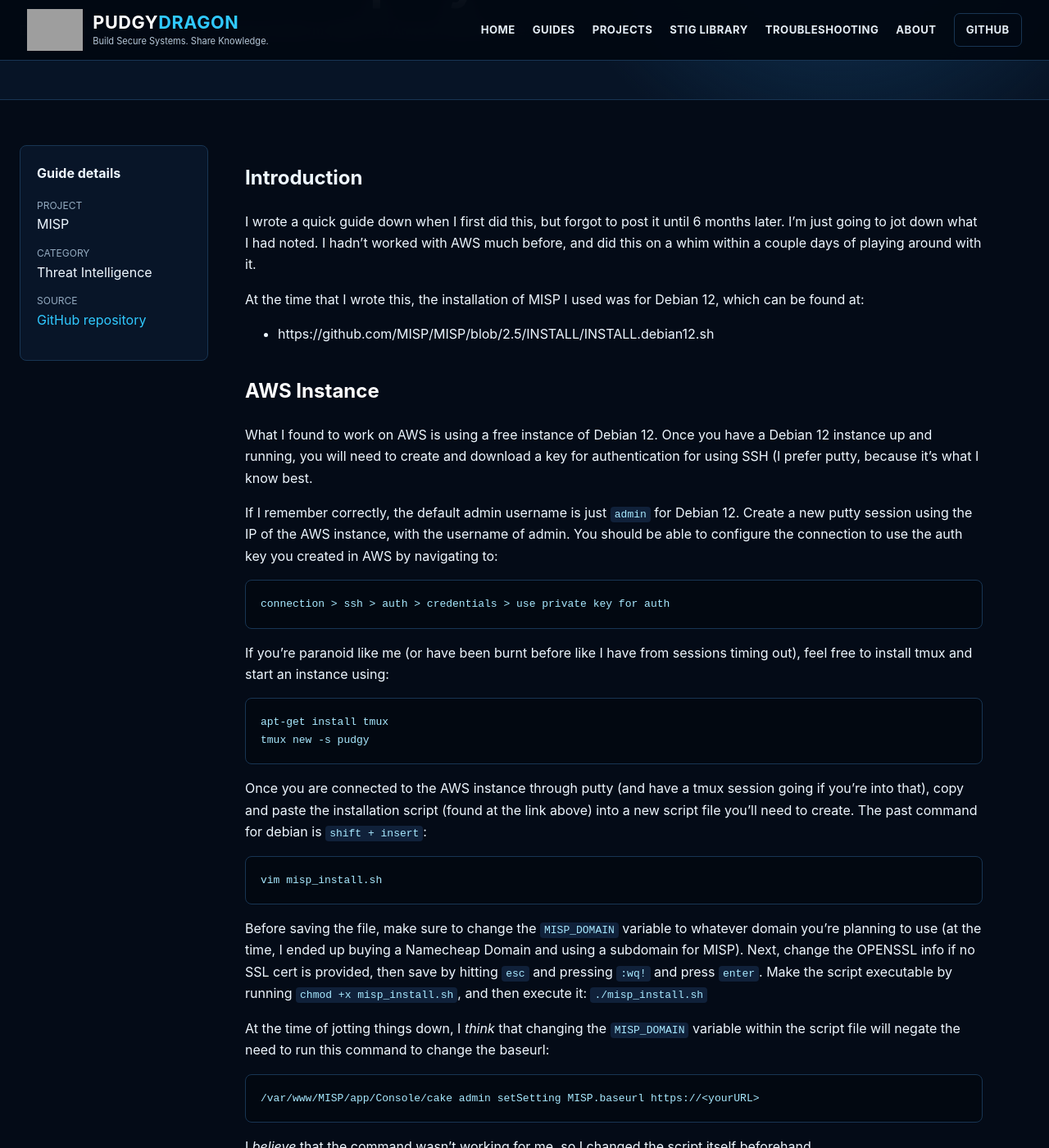
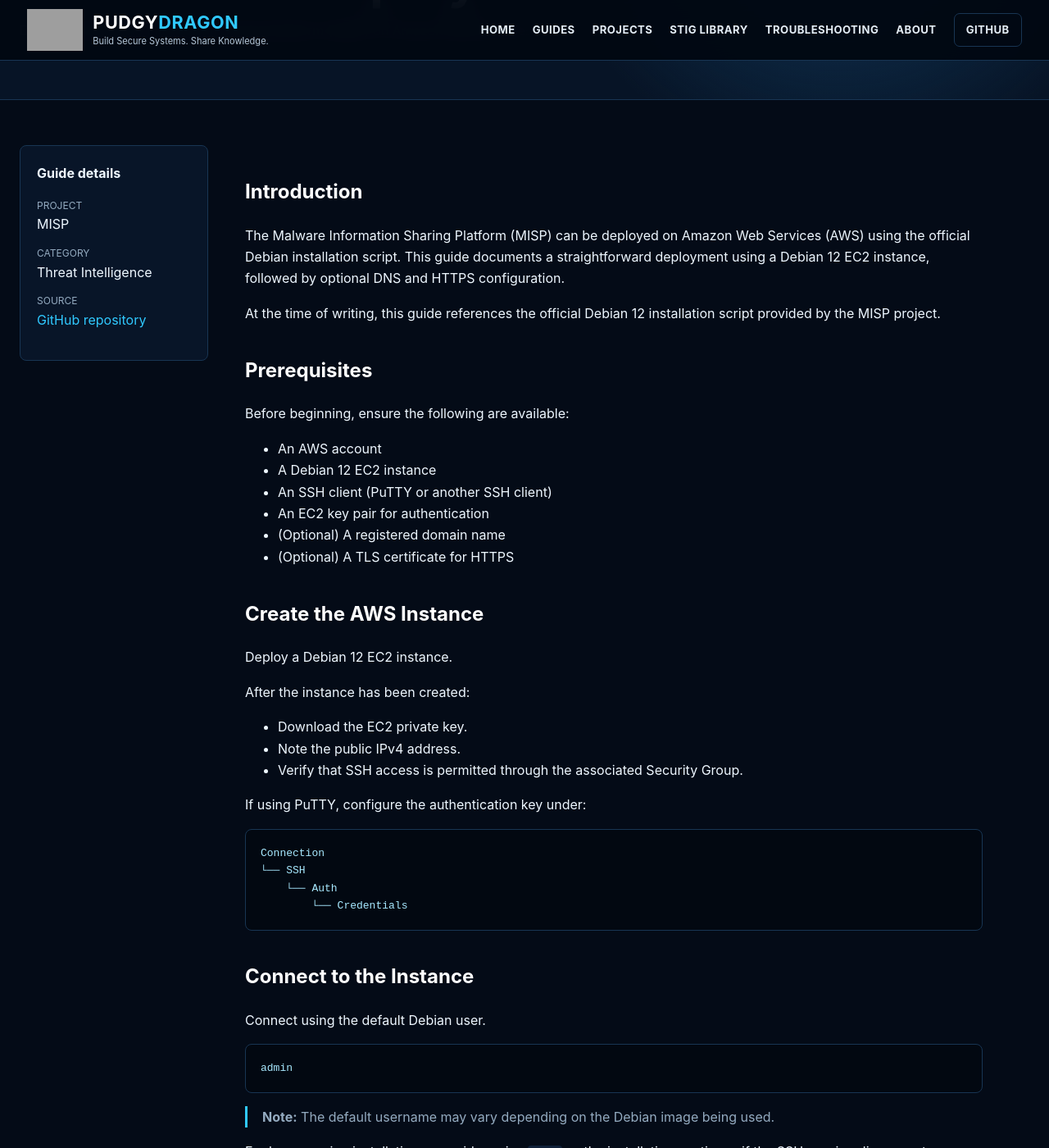
Before and after one commit to PudgyDragon/pudgydragon.github.io, a Jekyll site: the page built from _guides/misp-aws.md, in a window 1280 px wide and 1400 px high, scrolled down 238 px. Shown: the whole window at 82% size. Built offline with Jekyll 4.4.1, drawn with Linux system fonts in a browser that asks for light colours; some of the changed text lies outside the part shown; grey boxes are pictures that could not be loaded.

Commit message:
Update misp-aws.md

````diff
--- a/_guides/misp-aws.md
+++ b/_guides/misp-aws.md
@@ -6,64 +6,180 @@
 source_url: "https://github.com/PudgyDragon/MISP/blob/main/AWS.md"
 ---
 
-# Introduction
-I wrote a quick guide down when I first did this, but forgot to post it until 6 months later. I'm just going to jot down what I had noted. I hadn't worked with AWS much before, and did this on a whim within a couple days of playing around with it.
+## Introduction
 
-At the time that I wrote this, the installation of MISP I used was for Debian 12, which can be found at:
+The Malware Information Sharing Platform (MISP) can be deployed on Amazon Web Services (AWS) using the official Debian installation script. This guide documents a straightforward deployment using a Debian 12 EC2 instance, followed by optional DNS and HTTPS configuration.
+
+At the time of writing, this guide references the official Debian 12 installation script provided by the MISP project.
+
+## Prerequisites
+
+Before beginning, ensure the following are available:
+
+- An AWS account
+- A Debian 12 EC2 instance
+- An SSH client (PuTTY or another SSH client)
+- An EC2 key pair for authentication
+- (Optional) A registered domain name
+- (Optional) A TLS certificate for HTTPS
+
+## Create the AWS Instance
+
+Deploy a Debian 12 EC2 instance.
+
+After the instance has been created:
+
+- Download the EC2 private key.
+- Note the public IPv4 address.
+- Verify that SSH access is permitted through the associated Security Group.
+
+If using PuTTY, configure the authentication key under:
+
+```text
+Connection
+└── SSH
+    └── Auth
+        └── Credentials
+```
+
+## Connect to the Instance
+
+Connect using the default Debian user.
+
+```text
+admin
+```
+
+> **Note:** The default username may vary depending on the Debian image being used.
+
+For long-running installations, consider using `tmux` so the installation continues if the SSH session disconnects.
+
+```bash
+sudo apt update
+
+sudo apt install tmux
+
+tmux new -s misp
+```
+
+## Prepare the Installation Script
+
+Download or copy the official Debian 12 installation script from:
+
 - https://github.com/MISP/MISP/blob/2.5/INSTALL/INSTALL.debian12.sh
 
-## AWS Instance
-What I found to work on AWS is using a free instance of Debian 12. Once you have a Debian 12 instance up and running, you will need to create and download a key for authentication for using SSH (I prefer putty, because it's what I know best.
+Create the installation script.
 
-If I remember correctly, the default admin username is just `admin` for Debian 12. Create a new putty session using the IP of the AWS instance, with the username of admin. You should be able to configure the connection to use the auth key you created in AWS by navigating to:
-```
-connection > ssh > auth > credentials > use private key for auth
+```bash
+vim misp_install.sh
 ```
 
-If you're paranoid like me (or have been burnt before like I have from sessions timing out), feel free to install tmux and start an instance using:
-```
-apt-get install tmux
-tmux new -s pudgy
+Before executing the script, update the `MISP_DOMAIN` variable to match the fully qualified domain name that will be used to access MISP.
+
+If a custom TLS certificate will not be used during installation, review the OpenSSL configuration within the script as appropriate for your environment.
+
+Make the script executable.
+
+```bash
+chmod +x misp_install.sh
 ```
 
-Once you are connected to the AWS instance through putty (and have a tmux session going if you're into that), copy and paste the installation script (found at the link above) into a new script file you'll need to create. The past command for debian is `shift + insert`:
+Run the installer.
+
+```bash
+./misp_install.sh
 ```
-vim misp_install.sh
+
+> **Tip:** Setting the `MISP_DOMAIN` variable before running the installer may eliminate the need to manually configure the `MISP.baseurl` setting after installation.
+
+## Configure the AWS Security Group
+
+Ensure the EC2 Security Group allows the required inbound traffic.
+
+| Port | Purpose |
+|------|---------|
+| 22 | SSH |
+| 80 | HTTP |
+| 443 | HTTPS |
+
+Port 80 should remain open until HTTPS has been configured successfully.
+
+## Configure DNS (Example: Namecheap)
+
+If you are using a custom domain, create a DNS record that points your desired MISP hostname to the EC2 instance.
+
+The following example uses **Namecheap**.
+
+Navigate to:
+
+- **Domain List**
+- Select your domain
+- **Manage**
+- **Advanced DNS**
+
+Create an **A Record** with the following values:
+
+| Type | Host | Value | TTL |
+|------|------|-------|-----|
+| A Record | `misp` | `<AWS Public IPv4>` | Automatic |
+
+This creates a hostname similar to:
+
+```text
+https://misp.example.com
 ```
-Before saving the file, make sure to change the `MISP_DOMAIN` variable to whatever domain you're planning to use (at the time, I ended up buying a Namecheap Domain and using a subdomain for MISP). Next, change the OPENSSL info if no SSL cert is provided, then save by hitting `esc` and pressing `:wq!` and press `enter`. Make the script executable by running `chmod +x misp_install.sh`, and then execute it: `./misp_install.sh`
 
-At the time of jotting things down, I *think* that changing the `MISP_DOMAIN` variable within the script file will negate the need to run this command to change the baseurl:
-```
-/var/www/MISP/app/Console/cake admin setSetting MISP.baseurl https://<yourURL>
-```
-I *believe* that the command wasn't working for me, so I changed the script itself beforehand.
+Optionally, create a URL Redirect Record to redirect traffic from the root domain to the MISP hostname.
 
-## Firewall
-Make sure to open Inbound rule for any port 80 on the AWS instance until you have at least been able to set up HTTPS. Open port 443 as well.
+| Type | Host | Destination | Redirect Type |
+|------|------|-------------|---------------|
+| URL Redirect Record | `@` | `https://misp.example.com` | Unmasked |
 
-## Namecheap Domain
-If you would like to buy your own domain and add it to this, the quick and dirty after buying it is by making sure the following is true on the Namecheap Website for your domain:
-Domains > Details > Advanced DNS
-- Type: A Record, Host: misp, IP Address: <AWS IPv4>, TTL: Automatic
-- Type: URL Redirect Record, Host: <AWS Address>, Destination: https://<fqdn>, Unmasked
+> **Note:** The hostname configured in DNS should match the `MISP_DOMAIN` value configured in the installation script.
 
-## LetsEncrypt
-If you want to get fancy and make it HTTPS, you can follow the guide for LetsEncrypt at:
--https://certbot.eff.org/instructions?ws=apache&os=pip&tab=standard
-If you're lazy and just want to stay on this page, and *pray* that my guide is still correct 6 months after I forgot to write it down:
-```
+## Configure HTTPS with Let's Encrypt
+
+To secure the deployment with a trusted TLS certificate, follow the official Certbot installation instructions:
+
+https://certbot.eff.org/instructions?ws=apache&os=pip&tab=standard
+
+The following commands install Certbot using a Python virtual environment.
+
+```bash
 sudo su
-apt-get update
-apt-get install python3 python3-venv libaugeas0
-apt-get remove certbot
-python3 -m venv /opt/certbot/
+
+apt update
+
+apt install python3 python3-venv libaugeas0
+
+apt remove certbot
+
+python3 -m venv /opt/certbot
+
 /opt/certbot/bin/pip install --upgrade pip
+
 /opt/certbot/bin/pip install certbot certbot-apache
+
 ln -s /opt/certbot/bin/certbot /usr/bin/certbot
+
 certbot --apache
+
 echo "0 0,12 * * * root /opt/certbot/bin/python -c 'import random; import time; time.sleep(random.random() * 3600)' && sudo certbot renew -q" | sudo tee -a /etc/crontab > /dev/null
+
 /opt/certbot/bin/pip install --upgrade certbot certbot-apache
 ```
 
-## Did it work?
-If it didn't, I'm sorry. If it did... hurray! Congratz! Enjoy your AWS MISP instance. Pay attention to the usage alerts!
+## Verification
+
+Verify the deployment by confirming:
+
+- The MISP login page is accessible.
+- HTTPS is functioning correctly.
+- The TLS certificate is trusted.
+- The configured hostname resolves correctly.
+- Automatic certificate renewal is configured.
+
+## Additional Resources
+
+- [Official MISP Debian 12 Installation Script](https://github.com/MISP/MISP/blob/2.5/INSTALL/INSTALL.debian12.sh)
+- [Certbot Installation Instructions](https://certbot.eff.org/instructions?ws=apache&os=pip&tab=standard)
````
